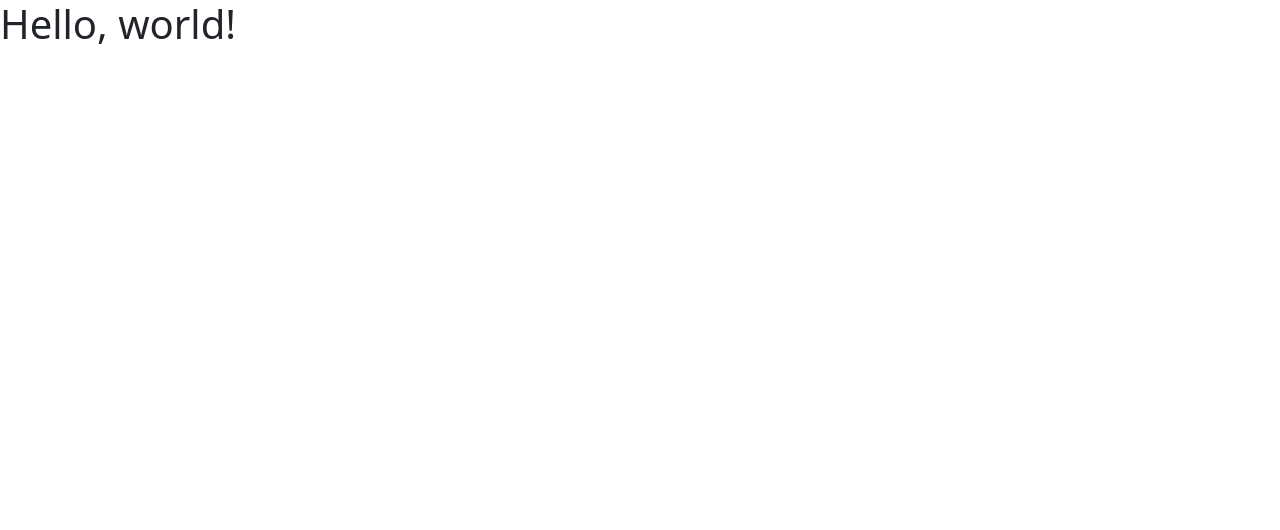
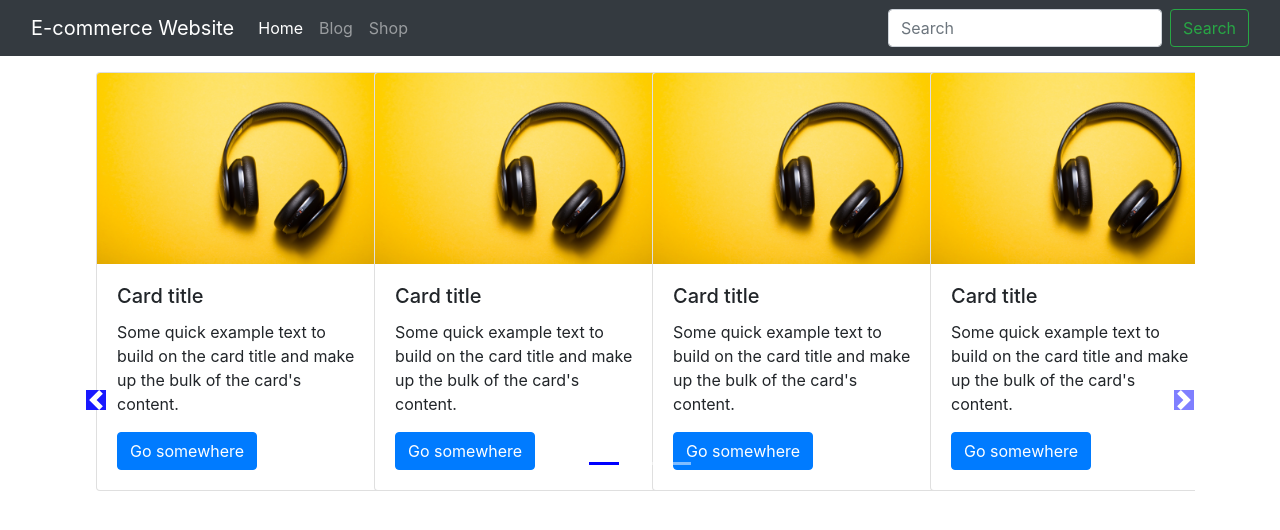
Before and after one commit to zaheerniazipk/e-commerce_website, a Django app: page /shop/ in a window 1280 px wide. Before the commit the part shown is almost empty. Shown: the top 530 px of the page. Run offline with Django 4.2, Linux system fonts and the light colour scheme; some libraries are stand-ins or nearby versions.

Commit message:
Static files and Shop homepage designing

```diff
--- a/blog/templates/blog/index.html
+++ b/blog/templates/blog/index.html
@@ -4,8 +4,12 @@
 {% block title %}Blog Homepage{% endblock %}
 
 
+
 <!-- Page Body -->
 {% block body %}
+
+<!-- navbar -->
+{% include 'includes/navbar.html' %}
 
 {% load static %}
 
--- a/e_commerce/templates/base.html
+++ b/e_commerce/templates/base.html
@@ -11,7 +11,6 @@
 </head>
 
 <body>
-    <h1>Hello, world!</h1>
 
     <!-- Page Body -->
     {% block body %}{% endblock %}
--- /dev/null
+++ b/e_commerce/templates/includes/navbar.html
@@ -0,0 +1,28 @@
+<!--Nav Bar-->
+<nav class="navbar navbar-expand-lg navbar-dark bg-dark">
+    <div class="container-fluid">
+        <a class="navbar-brand" href="#">E-commerce Website</a>
+        <button aria-controls="navbarSupportedContent" aria-expanded="false" aria-label="Toggle navigation"
+            class="navbar-toggler" data-bs-target="#navbarSupportedContent" data-bs-toggle="collapse" type="button">
+            <span class="navbar-toggler-icon"></span>
+        </button>
+        <div class="collapse navbar-collapse" id="navbarNavDropdown">
+            <ul class="navbar-nav">
+                <li class="nav-item active">
+                    <a class="nav-link" href="/">Home </a>
+                </li>
+                <li class="nav-item">
+                    <a class="nav-link" href="{% url 'blog:blog-home'%}">Blog</a>
+                </li>
+                <li class="nav-item">
+                    <a class="nav-link" href="{% url 'shop:shop-home'%}">Shop</a>
+                </li>
+            </ul>
+        </div>
+        <form class="d-flex">
+            <input aria-label="Search" class="form-control me-2" placeholder="Search" type="search">
+            <button class="btn btn-outline-success my-2 my-sm-0" type="submit">Search</button>
+        </form>
+    </div>
+    </div>
+</nav>
--- a/e_commerce/templates/index.html
+++ b/e_commerce/templates/index.html
@@ -7,4 +7,7 @@
 <!-- Page Body -->
 {% block body %}
 
+<!-- navbar -->
+{% include 'includes/navbar.html' %}
+
 {% endblock %}
--- /dev/null
+++ b/frontend/shop/css/carousel.css
@@ -0,0 +1,31 @@
+.col-md-3 {
+    display: inline-block;
+    margin-left: -4px;
+}
+
+.carousel-indicators .active {
+    background-color: blue;
+}
+
+.col-md-3 img {
+    width: 100%;
+    height: auto;
+}
+
+body .carousel-indicator li {
+    background-color: blue;
+}
+
+body .carousel-indicators {
+    bottom: 0;
+}
+
+body .carousel-control-prev-icon,
+body .carousel-control-next-icon {
+    background-color: blue;
+}
+
+body .no-padding {
+    padding-left: 0;
+    padding-right: 0;
+}
--- /dev/null
+++ b/shop/templates/includes/carousel .html
@@ -0,0 +1,207 @@
+{% load static %}
+
+<!doctype html>
+<html lang="en">
+
+<head>
+    <!-- Bootstrap CSS -->
+    <link rel="stylesheet" href="https://stackpath.bootstrapcdn.com/bootstrap/4.2.1/css/bootstrap.min.css"
+        integrity="sha384-GJzZqFGwb1QTTN6wy59ffF1BuGJpLSa9DkKMp0DgiMDm4iYMj70gZWKYbI706tWS" crossorigin="anonymous">
+
+    <!-- CSS Stylesheet -->
+    <link rel="stylesheet" href="{% static 'shop/css/carousel.css' %}" type="text/css">
+</head>
+
+<body>
+
+    <div class="container">
+        <div id="demo" class="carousel slide my-3" data-ride="carousel">
+            <ul class="carousel-indicators">
+                <li data-target="#demo" data-slide-to="0" class="active"></li>
+                <li data-target="#demo" data-slide-to="1"></li>
+                <li data-target="#demo" data-slide-to="2"></li>
+            </ul>
+
+            <!--Slideshow starts here -->
+            <div class="container carousel-inner no-padding">
+
+                <div class="carousel-item active">
+                    <div class="col-xs-3 col-sm-3 col-md-3">
+                        <div class="card" style="width: 18rem;">
+                            <img src="{% static 'shop/img/headphone.jpg' %}" class="card-img-top" alt="...">
+                            <div class="card-body">
+                                <h5 class="card-title">Card title</h5>
+                                <p class="card-text">Some quick example text to build on the card title and make up the
+                                    bulk of the card's content.</p>
+                                <a href="#" class="btn btn-primary">Go somewhere</a>
+                            </div>
+                        </div>
+                    </div>
+
+                    <div class="col-xs-3 col-sm-3 col-md-3">
+                        <div class="card" style="width: 18rem;">
+                            <img src="{% static 'shop/img/headphone.jpg' %}" class="card-img-top" alt="...">
+                            <div class="card-body">
+                                <h5 class="card-title">Card title</h5>
+                                <p class="card-text">Some quick example text to build on the card title and make up the
+                                    bulk of the card's content.</p>
+                                <a href="#" class="btn btn-primary">Go somewhere</a>
+                            </div>
+                        </div>
+                    </div>
+
+                    <div class="col-xs-3 col-sm-3 col-md-3">
+                        <div class="card" style="width: 18rem;">
+                            <img src="{% static 'shop/img/headphone.jpg' %}" class="card-img-top" alt="...">
+                            <div class="card-body">
+                                <h5 class="card-title">Card title</h5>
+                                <p class="card-text">Some quick example text to build on the card title and make up the
+                                    bulk of the card's content.</p>
+                                <a href="#" class="btn btn-primary">Go somewhere</a>
+                            </div>
+                        </div>
+                    </div>
+
+                    <div class="col-xs-3 col-sm-3 col-md-3">
+                        <div class="card" style="width: 18rem;">
+                            <img src="{% static 'shop/img/headphone.jpg' %}" class="card-img-top" alt="...">
+                            <div class="card-body">
+                                <h5 class="card-title">Card title</h5>
+                                <p class="card-text">Some quick example text to build on the card title and make up the
+                                    bulk of the card's content.</p>
+                                <a href="#" class="btn btn-primary">Go somewhere</a>
+                            </div>
+                        </div>
+                    </div>
+                </div>
+
+
+
+                <div class="carousel-item">
+                    <div class="col-xs-3 col-sm-3 col-md-3">
+                        <div class="card" style="width: 18rem;">
+                            <img src="{% static 'shop/img/headphone.jpg' %}" class="card-img-top" alt="...">
+                            <div class="card-body">
+                                <h5 class="card-title">Card title</h5>
+                                <p class="card-text">Some quick example text to build on the card title and make up the
+                                    bulk of the card's content.</p>
+                                <a href="#" class="btn btn-primary">Go somewhere</a>
+                            </div>
+                        </div>
+                    </div>
+
+                    <div class="col-xs-3 col-sm-3 col-md-3">
+                        <div class="card" style="width: 18rem;">
+                            <img src="{% static 'shop/img/headphone.jpg' %}" class="card-img-top" alt="...">
+                            <div class="card-body">
+                                <h5 class="card-title">Card title</h5>
+                                <p class="card-text">Some quick example text to build on the card title and make up the
+                                    bulk of the card's content.</p>
+                                <a href="#" class="btn btn-primary">Go somewhere</a>
+                            </div>
+                        </div>
+                    </div>
+
+                    <div class="col-xs-3 col-sm-3 col-md-3">
+                        <div class="card" style="width: 18rem;">
+                            <img src="{% static 'shop/img/headphone.jpg' %}" class="card-img-top" alt="...">
+                            <div class="card-body">
+                                <h5 class="card-title">Card title</h5>
+                                <p class="card-text">Some quick example text to build on the card title and make up the
+                                    bulk of the card's content.</p>
+                                <a href="#" class="btn btn-primary">Go somewhere</a>
+                            </div>
+                        </div>
+                    </div>
+
+                    <div class="col-xs-3 col-sm-3 col-md-3">
+                        <div class="card" style="width: 18rem;">
+                            <img src="{% static 'shop/img/headphone.jpg' %}" class="card-img-top" alt="...">
+                            <div class="card-body">
+                                <h5 class="card-title">Card title</h5>
+                                <p class="card-text">Some quick example text to build on the card title and make up the
+                                    bulk of the card's content.</p>
+                                <a href="#" class="btn btn-primary">Go somewhere</a>
+                            </div>
+                        </div>
+                    </div>
+                </div>
+
+                <div class="carousel-item">
+                    <div class="col-xs-3 col-sm-3 col-md-3">
+                        <div class="card" style="width: 18rem;">
+                            <img src="{% static 'shop/img/headphone.jpg' %}" class="card-img-top" alt="...">
+                            <div class="card-body">
+                                <h5 class="card-title">Card title</h5>
+                                <p class="card-text">Some quick example text to build on the card title and make up the
+                                    bulk of the card's content.</p>
+                                <a href="#" class="btn btn-primary">Go somewhere</a>
+                            </div>
+                        </div>
+                    </div>
+
+                    <div class="col-xs-3 col-sm-3 col-md-3">
+                        <div class="card" style="width: 18rem;">
+                            <img src="{% static 'shop/img/headphone.jpg' %}" class="card-img-top" alt="...">
+                            <div class="card-body">
+                                <h5 class="card-title">Card title</h5>
+                                <p class="card-text">Some quick example text to build on the card title and make up the
+                                    bulk of the card's content.</p>
+                                <a href="#" class="btn btn-primary">Go somewhere</a>
+                            </div>
+                        </div>
+                    </div>
+
+                    <div class="col-xs-3 col-sm-3 col-md-3">
+                        <div class="card" style="width: 18rem;">
+                            <img src="{% static 'shop/img/headphone.jpg' %}" class="card-img-top" alt="...">
+                            <div class="card-body">
+                                <h5 class="card-title">Card title</h5>
+                                <p class="card-text">Some quick example text to build on the card title and make up the
+                                    bulk of the card's content.</p>
+                                <a href="#" class="btn btn-primary">Go somewhere</a>
+                            </div>
+                        </div>
+                    </div>
+
+                    <div class="col-xs-3 col-sm-3 col-md-3">
+                        <div class="card" style="width: 18rem;">
+                            <img src="{% static 'shop/img/headphone.jpg' %}" class="card-img-top" alt="...">
+                            <div class="card-body">
+                                <h5 class="card-title">Card title</h5>
+                                <p class="card-text">Some quick example text to build on the card title and make up the
+                                    bulk of the card's content.</p>
+                                <a href="#" class="btn btn-primary">Go somewhere</a>
+                            </div>
+                        </div>
+                    </div>
+                </div>
+            </div>
+
+        </div>
+
+        <!-- left and right controls for the slide -->
+        <a class="carousel-control-prev" href="#demo" data-slide="prev">
+            <span class="carousel-control-prev-icon"></span>
+        </a>
+        <a class="carousel-control-next" href="#demo" data-slide="next">
+            <span class="carousel-control-next-icon"></span>
+        </a>
+
+
+
+
+        <!-- Optional JavaScript -->
+        <!-- jQuery first, then Popper.js, then Bootstrap JS -->
+        <script src="https://code.jquery.com/jquery-3.3.1.slim.min.js"
+            integrity="sha384-q8i/X+965DzO0rT7abK41JStQIAqVgRVzpbzo5smXKp4YfRvH+8abtTE1Pi6jizo"
+            crossorigin="anonymous"></script>
+        <script src="https://cdnjs.cloudflare.com/ajax/libs/popper.js/1.14.6/umd/popper.min.js"
+            integrity="sha384-wHAiFfRlMFy6i5SRaxvfOCifBUQy1xHdJ/yoi7FRNXMRBu5WHdZYu1hA6ZOblgut"
+            crossorigin="anonymous"></script>
+        <script src="https://stackpath.bootstrapcdn.com/bootstrap/4.2.1/js/bootstrap.min.js"
+            integrity="sha384-B0UglyR+jN6CkvvICOB2joaf5I4l3gm9GU6Hc1og6Ls7i6U/mkkaduKaBhlAXv9k"
+            crossorigin="anonymous"></script>
+</body>
+
+</html>
--- a/shop/templates/shop/index.html
+++ b/shop/templates/shop/index.html
@@ -8,4 +8,10 @@
 <!-- Page Body -->
 {% block body %}
 
+<!-- navbar -->
+{% include 'includes/navbar.html' %}
+
+<!-- Carousel with Indicators -->
+{% include 'includes/carousel .html' %}
+
 {% endblock %}
```
Also changed, not shown: e_commerce/settings.py (+6 -1 lines), frontend/blog/static.txt (renamed from blog/static/blog/static.txt), frontend/shop/img/headphone.jpg (added), 1 other file.
